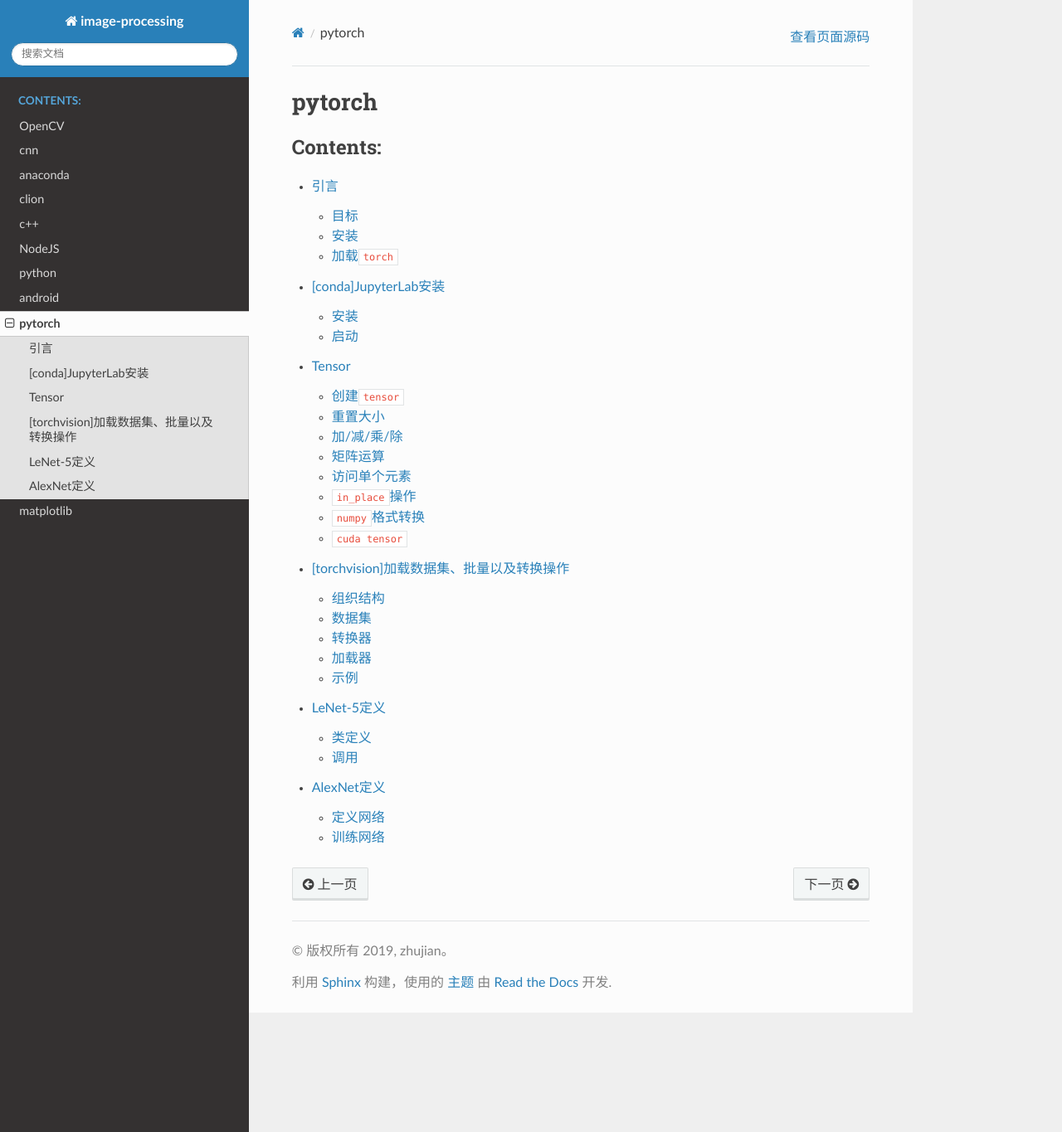
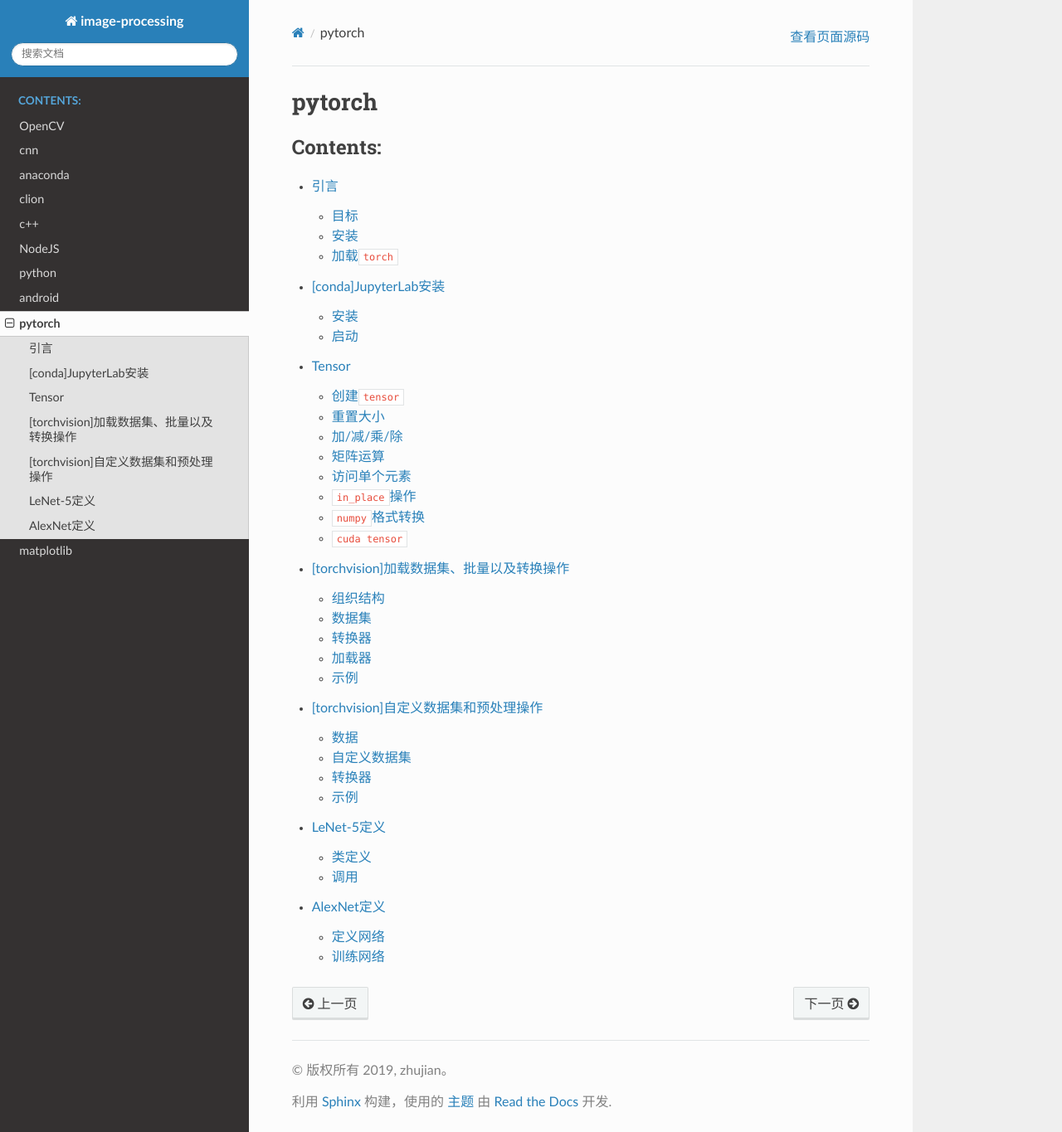
Before and after one commit to Document-Collection/image-processing, a Sphinx documentation site: the page built from docs/source/pytorch.rst, in a window 1280 px wide and 1365 px high. Shown: the whole window at 83% size. Built offline with Sphinx 7.4.7 and the Read the Docs theme 2.0.0, drawn with Linux system fonts in a browser that asks for light colours; pages that are not in the unit, such as notebooks, are missing from menus; some of the changed lines change nothing that is shown.

Commit message:
docs(pytorch): 自定义数据集和与预处理函数

````diff
--- a/docs/source/pytorch.rst
+++ b/docs/source/pytorch.rst
@@ -13,5 +13,6 @@
    pytorch/[conda]JupyterLab安装
    pytorch/Tensor
    pytorch/[torchvision]加载数据集、批量以及转换操作
+   pytorch/[torchvision]自定义数据集和预处理操作
    pytorch/LeNet-5定义
    pytorch/AlexNet定义
--- /dev/null
+++ b/docs/source/pytorch/[torchvision]自定义数据集和预处理操作.md
@@ -0,0 +1,416 @@
+
+# [torchvision]自定义数据集和预处理操作
+
+除了`torchvision`提供的数据集之外，经常需要自定义数据集进行训练。`torchvision`也提供了相应的接口，通过自定义数据集类以及预处理操作，实现批量加载数据功能
+
+原文教程：[Writing Custom Datasets, DataLoaders and Transforms](https://pytorch.org/tutorials/beginner/data_loading_tutorial.html)
+
+翻译地址：[[译]Writing Custom Datasets, DataLoaders and Transforms](https://zhujian.tech/posts/aa0415d3.html#more)
+
+通过`torchvision`操作自定义数据集，需要**重新实现**数据集类以及与预处理方法
+
+## 数据
+
+使用人脸标记点数据集[https://download.pytorch.org/tutorial/faces.zip](https://download.pytorch.org/tutorial/faces.zip)，加压后包含如下文件：
+
+```
+...
+...
+create_landmark_dataset.py
+face_landmarks.csv
+```
+
+其中`face_landmarks.csv`包含了图像名以及对应的人脸标记点坐标，其格式如下：
+
+```
+image_name,part_0_x,part_0_y,part_1_x,part_1_y,part_2_x,part_2_y,part_3_x,...
+0805personali01.jpg,27,83,27,98,29,113,33,127,39,139,49,150,60,159,73,166,87,...
+1084239450_e76e00b7e7.jpg,70,236,71,257,75,278,82,299,90,320,100,340,111,359,...
+```
+
+第一行指定了每列的内容，从第二行开始就是图像名和对应标记点坐标。可以通过库`pandas`解析`csv`文件，示例如下：
+
+```
+from __future__ import print_function, division
+import os
+import pandas as pd
+from skimage import io, transform
+import matplotlib.pyplot as plt
+
+# Ignore warnings
+import warnings
+
+warnings.filterwarnings("ignore")
+
+landmarks_frame = pd.read_csv('./faces/face_landmarks.csv')
+n = 65
+img_name = landmarks_frame.iloc[n, 0]
+landmarks = landmarks_frame.iloc[n, 1:].as_matrix()
+landmarks = landmarks.astype('float').reshape(-1, 2)
+
+print('Image name: {}'.format(img_name))
+print('Landmarks shape: {}'.format(landmarks.shape))
+print('First 4 Landmarks: {}'.format(landmarks[:4]))
+
+
+def show_landmarks(image, landmarks):
+    """Show image with landmarks"""
+    plt.imshow(image)
+    plt.scatter(landmarks[:, 0], landmarks[:, 1], s=10, marker='.', c='r')
+
+
+plt.figure()
+show_landmarks(io.imread(os.path.join('faces/', img_name)), landmarks)
+plt.show()
+```
+
+![](./imgs/sphx_glr_data_loading_tutorial_001.png)
+
+## 自定义数据集
+
+`torchvision`的数据集类继承自[torch.utils.data.Dataset](https://pytorch.org/docs/stable/data.html#torch.utils.data.Dataset)，必须重写方法`__init__`和`__getitem__`，还可以重写方法`__len__`
+
+对于人脸标记点数据集，新建类`FaceLandmarksDataset`，在方法`__init__`中读取csv文件，在`__getitem__`中读取图像以及标记点信息，在`__len__`中计算图像个数
+
+假定每个样本是一个`dict`类型，包含了图像数据和标记点数据，格式为`{'image': image,  'landmarks': landmarks}`
+
+```
+class FaceLandmarksDataset(Dataset):
+    """Face Landmarks dataset."""
+
+    def __init__(self, csv_file, root_dir, transform=None):
+        """
+        Args:
+            csv_file (string): Path to the csv file with annotations.
+            root_dir (string): Directory with all the images.
+            transform (callable, optional): Optional transform to be applied
+                on a sample.
+        """
+        self.landmarks_frame = pd.read_csv(csv_file)
+        self.root_dir = root_dir
+        self.transform = transform
+
+    def __len__(self):
+        return len(self.landmarks_frame)
+
+    def __getitem__(self, idx):
+        if torch.is_tensor(idx):
+            idx = idx.tolist()
+
+        img_name = os.path.join(self.root_dir,
+                                self.landmarks_frame.iloc[idx, 0])
+        image = io.imread(img_name)
+        landmarks = self.landmarks_frame.iloc[idx, 1:]
+        landmarks = np.array([landmarks])
+        landmarks = landmarks.astype('float').reshape(-1, 2)
+        sample = {'image': image, 'landmarks': landmarks}
+
+        if self.transform:
+            sample = self.transform(sample)
+
+        return sample
+```
+
+初始函数指定了`3`个参数：
+
+1. `csv_file`：文件路径
+2. `root_dir`：图像保存根目录
+3. `transform`：可选，转换器，在读取样本时使用
+
+## 转换器
+
+由于自定义数据集的样本格式不一定与`torchvision`提供的数据集一致，所以需要重写预处理函数，然后通过类`Compose`组合在一起。当前实现缩放（`Rescale`）、随机裁剪（`RandomCrop`）以及转换`Tensor`结构功能（`ToTensor`）`
+
+对于人脸标记点数据集而言，每个样本包含了图像数据以及标记点坐标集，所以
+
+1. 缩放操作：缩放图像，同时缩放坐标集
+2. 随机裁剪：在图像上随机提取区域图像后，需要修改坐标集的坐标大小
+3. 转换`Tensor`：修改排列的顺序，对于`numpy`数组：`H x W x C`；对于`Tensor`数组：`C x H x W`
+
+```
+class Rescale(object):
+    """Rescale the image in a sample to a given size.
+
+    Args:
+        output_size (tuple or int): Desired output size. If tuple, output is
+            matched to output_size. If int, smaller of image edges is matched
+            to output_size keeping aspect ratio the same.
+    """
+
+    def __init__(self, output_size):
+        assert isinstance(output_size, (int, tuple))
+        self.output_size = output_size
+
+    def __call__(self, sample):
+        image, landmarks = sample['image'], sample['landmarks']
+
+        h, w = image.shape[:2]
+        if isinstance(self.output_size, int):
+            if h > w:
+                new_h, new_w = self.output_size * h / w, self.output_size
+            else:
+                new_h, new_w = self.output_size, self.output_size * w / h
+        else:
+            new_h, new_w = self.output_size
+
+        new_h, new_w = int(new_h), int(new_w)
+
+        img = transform.resize(image, (new_h, new_w))
+
+        # h and w are swapped for landmarks because for images,
+        # x and y axes are axis 1 and 0 respectively
+        landmarks = landmarks * [new_w / w, new_h / h]
+
+        return {'image': img, 'landmarks': landmarks}
+
+
+class RandomCrop(object):
+    """Crop randomly the image in a sample.
+
+    Args:
+        output_size (tuple or int): Desired output size. If int, square crop
+            is made.
+    """
+
+    def __init__(self, output_size):
+        assert isinstance(output_size, (int, tuple))
+        if isinstance(output_size, int):
+            self.output_size = (output_size, output_size)
+        else:
+            assert len(output_size) == 2
+            self.output_size = output_size
+
+    def __call__(self, sample):
+        image, landmarks = sample['image'], sample['landmarks']
+
+        h, w = image.shape[:2]
+        new_h, new_w = self.output_size
+
+        top = np.random.randint(0, h - new_h)
+        left = np.random.randint(0, w - new_w)
+
+        image = image[top: top + new_h,
+                left: left + new_w]
+
+        landmarks = landmarks - [left, top]
+
+        return {'image': image, 'landmarks': landmarks}
+
+
+class ToTensor(object):
+    """Convert ndarrays in sample to Tensors."""
+
+    def __call__(self, sample):
+        image, landmarks = sample['image'], sample['landmarks']
+
+        # swap color axis because
+        # numpy image: H x W x C
+        # torch image: C X H X W
+        image = image.transpose((2, 0, 1))
+        return {'image': torch.from_numpy(image),
+                'landmarks': torch.from_numpy(landmarks)}
+```
+
+完成各个预处理功能的实现后，通过[torchvision.transforms.Compose](https://pytorch.org/docs/stable/torchvision/transforms.html#torchvision.transforms.Compose)组成在一起
+
+```
+transforms.Compose([
+                                               Rescale(256),
+                                               RandomCrop(224),
+                                               ToTensor()
+                                           ])
+```
+
+## 示例
+
+完成自定义数据集和预处理函数后，就可以调用torch.utils.data.DataLoader方法进行批量处理
+
+```
+# -*- coding: utf-8 -*-
+
+from __future__ import print_function, division
+import os
+import torch
+import pandas as pd
+from skimage import io, transform
+import numpy as np
+import matplotlib.pyplot as plt
+from torch.utils.data import Dataset, DataLoader
+from torchvision import transforms, utils
+
+# Ignore warnings
+import warnings
+
+warnings.filterwarnings("ignore")
+
+class FaceLandmarksDataset(Dataset):
+    """Face Landmarks dataset."""
+
+    def __init__(self, csv_file, root_dir, transform=None):
+        """
+        Args:
+            csv_file (string): Path to the csv file with annotations.
+            root_dir (string): Directory with all the images.
+            transform (callable, optional): Optional transform to be applied
+                on a sample.
+        """
+        self.landmarks_frame = pd.read_csv(csv_file)
+        self.root_dir = root_dir
+        self.transform = transform
+
+    def __len__(self):
+        return len(self.landmarks_frame)
+
+    def __getitem__(self, idx):
+        if torch.is_tensor(idx):
+            idx = idx.tolist()
+
+        img_name = os.path.join(self.root_dir,
+                                self.landmarks_frame.iloc[idx, 0])
+        image = io.imread(img_name)
+        landmarks = self.landmarks_frame.iloc[idx, 1:]
+        landmarks = np.array([landmarks])
+        landmarks = landmarks.astype('float').reshape(-1, 2)
+        sample = {'image': image, 'landmarks': landmarks}
+
+        if self.transform:
+            sample = self.transform(sample)
+
+        return sample
+
+class Rescale(object):
+    """Rescale the image in a sample to a given size.
+
+    Args:
+        output_size (tuple or int): Desired output size. If tuple, output is
+            matched to output_size. If int, smaller of image edges is matched
+            to output_size keeping aspect ratio the same.
+    """
+
+    def __init__(self, output_size):
+        assert isinstance(output_size, (int, tuple))
+        self.output_size = output_size
+
+    def __call__(self, sample):
+        image, landmarks = sample['image'], sample['landmarks']
+
+        h, w = image.shape[:2]
+        if isinstance(self.output_size, int):
+            if h > w:
+                new_h, new_w = self.output_size * h / w, self.output_size
+            else:
+                new_h, new_w = self.output_size, self.output_size * w / h
+        else:
+            new_h, new_w = self.output_size
+
+        new_h, new_w = int(new_h), int(new_w)
+
+        img = transform.resize(image, (new_h, new_w))
+
+        # h and w are swapped for landmarks because for images,
+        # x and y axes are axis 1 and 0 respectively
+        landmarks = landmarks * [new_w / w, new_h / h]
+
+        return {'image': img, 'landmarks': landmarks}
+
+
+class RandomCrop(object):
+    """Crop randomly the image in a sample.
+
+    Args:
+        output_size (tuple or int): Desired output size. If int, square crop
+            is made.
+    """
+
+    def __init__(self, output_size):
+        assert isinstance(output_size, (int, tuple))
+        if isinstance(output_size, int):
+            self.output_size = (output_size, output_size)
+        else:
+            assert len(output_size) == 2
+            self.output_size = output_size
+
+    def __call__(self, sample):
+        image, landmarks = sample['image'], sample['landmarks']
+
+        h, w = image.shape[:2]
+        new_h, new_w = self.output_size
+
+        top = np.random.randint(0, h - new_h)
+        left = np.random.randint(0, w - new_w)
+
+        image = image[top: top + new_h,
+                left: left + new_w]
+
+        landmarks = landmarks - [left, top]
+
+        return {'image': image, 'landmarks': landmarks}
+
+
+class ToTensor(object):
+    """Convert ndarrays in sample to Tensors."""
+
+    def __call__(self, sample):
+        image, landmarks = sample['image'], sample['landmarks']
+
+        # swap color axis because
+        # numpy image: H x W x C
+        # torch image: C X H X W
+        image = image.transpose((2, 0, 1))
+        return {'image': torch.from_numpy(image),
+                'landmarks': torch.from_numpy(landmarks)}
+
+transformed_dataset = FaceLandmarksDataset(csv_file='faces/face_landmarks.csv',
+                                           root_dir='faces/',
+                                           transform=transforms.Compose([
+                                               Rescale(256),
+                                               RandomCrop(224),
+                                               ToTensor()
+                                           ]))
+
+for i in range(len(transformed_dataset)):
+    sample = transformed_dataset[i]
+    print(i, sample['image'].size(), sample['landmarks'].size())
+
+    if i == 3:
+        break
+
+dataloader = DataLoader(transformed_dataset, batch_size=4,
+                        shuffle=True, num_workers=4)
+
+
+# Helper function to show a batch
+def show_landmarks_batch(sample_batched):
+    """Show image with landmarks for a batch of samples."""
+    images_batch, landmarks_batch = \
+        sample_batched['image'], sample_batched['landmarks']
+    batch_size = len(images_batch)
+    im_size = images_batch.size(2)
+    grid_border_size = 2
+
+    grid = utils.make_grid(images_batch)
+    plt.imshow(grid.numpy().transpose((1, 2, 0)))
+
+    for i in range(batch_size):
+        plt.scatter(landmarks_batch[i, :, 0].numpy() + i * im_size + (i + 1) * grid_border_size,
+                    landmarks_batch[i, :, 1].numpy() + grid_border_size,
+                    s=10, marker='.', c='r')
+
+        plt.title('Batch from dataloader')
+
+
+for i_batch, sample_batched in enumerate(dataloader):
+    print(i_batch, sample_batched['image'].size(),
+          sample_batched['landmarks'].size())
+
+    # observe 4th batch and stop.
+    if i_batch == 3:
+        plt.figure()
+        show_landmarks_batch(sample_batched)
+        plt.axis('off')
+        plt.ioff()
+        plt.show()
+        break
+```
+
+![](./imgs/sphx_glr_data_loading_tutorial_004.png)
````
Also changed, not shown: docs/source/pytorch/imgs/sphx_glr_data_loading_tutorial_001.png (added), docs/source/pytorch/imgs/sphx_glr_data_loading_tutorial_004.png (added).
